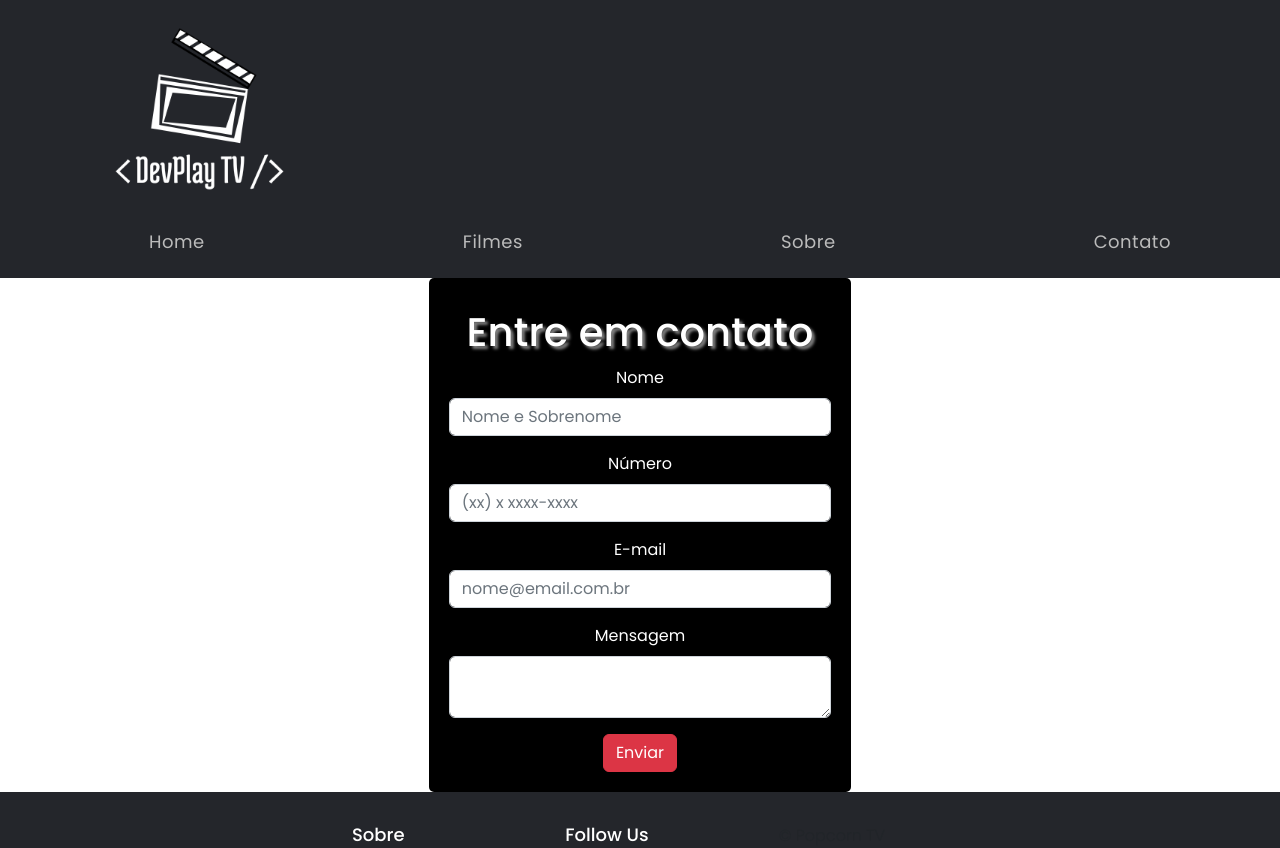
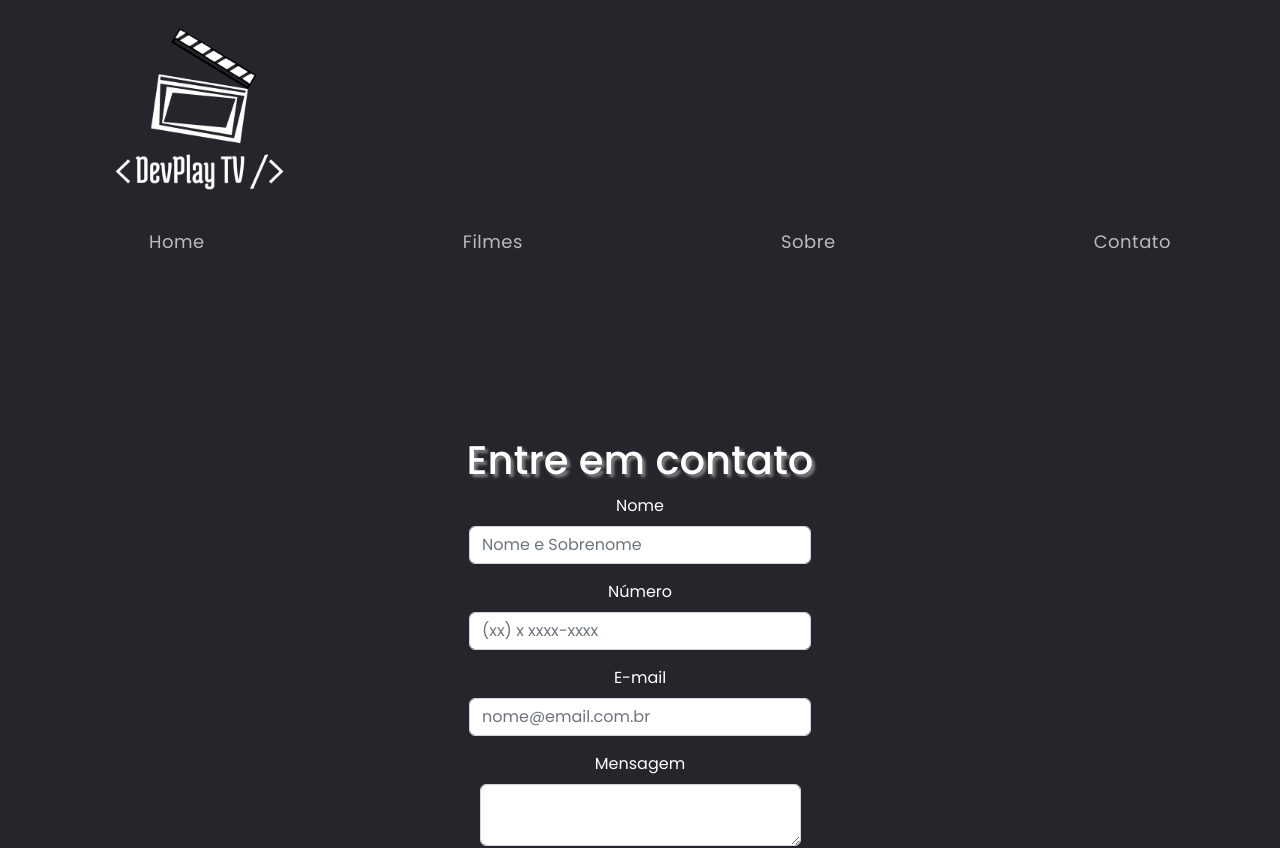
Before and after one commit to moondev94/projeto-modulo3-squad1, a React (Create React App) app: page /Contato in a window 1280 px wide. Shown: the top 848 px of the page. Built offline with nearby package versions, Linux system fonts and the light colour scheme; a web font is replaced by a local one.

Commit message:
Update Contato.css

```diff
--- a/src/view/css/Contato.css
+++ b/src/view/css/Contato.css
@@ -1,26 +1,30 @@
-body {
+.corpoContato {
     font-family: sans-serif;
    justify-content: center;
-
-
+   background-color: #24262b;
+    padding: 10%;
 }
 formulario {
 display: flex;
 justify-content: center;
 }
-
+.mb-3 {
+    display: grid;
+    justify-content: center;
+}
 form {
     font-size: 16px;
-    background: black;
-    width: 33%;
+    background-color: #24262b;
+    width: auto;
     margin: auto;
     padding: 20px;
-    border-radius: 5px;
+
     justify-content: center;
     text-align: center;
 }
 label {
     color: white;
+
 }
 form h1 {
     margin: 10px;
```
